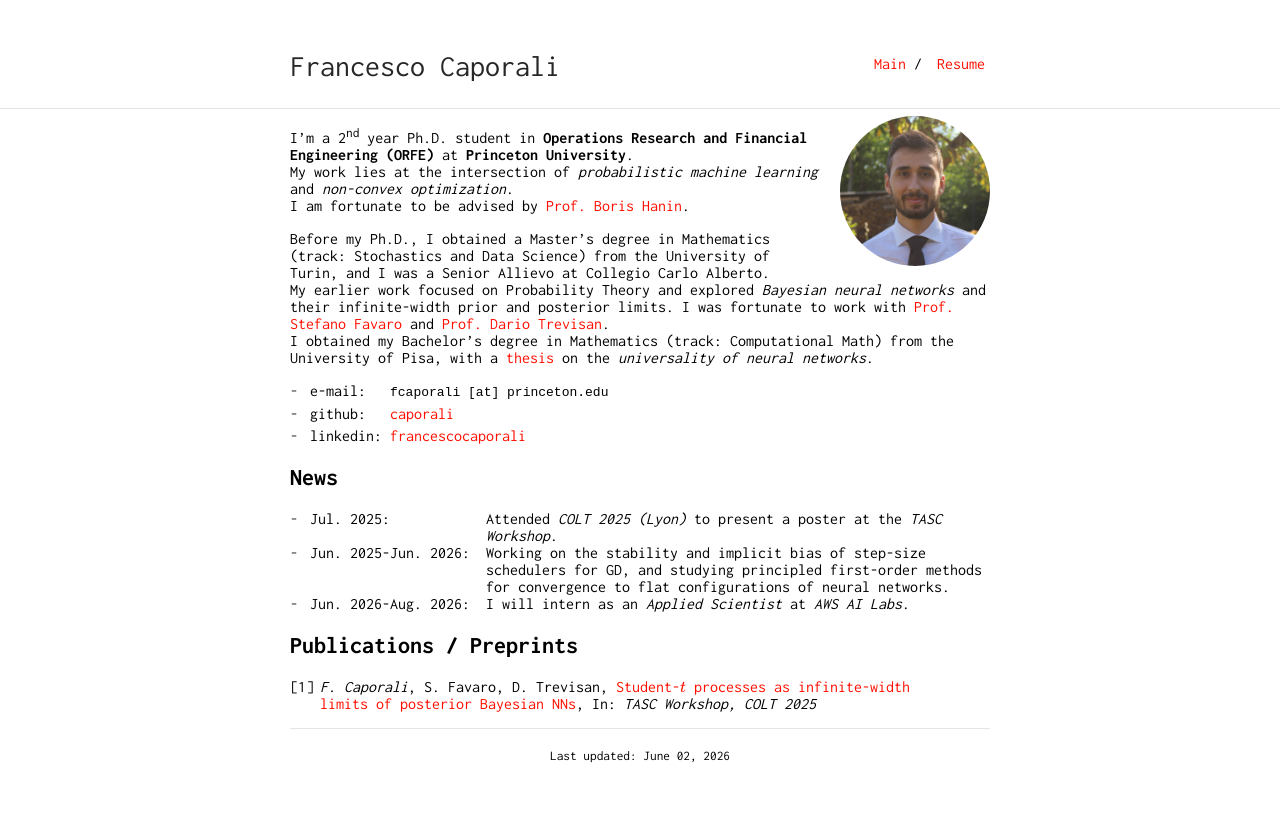
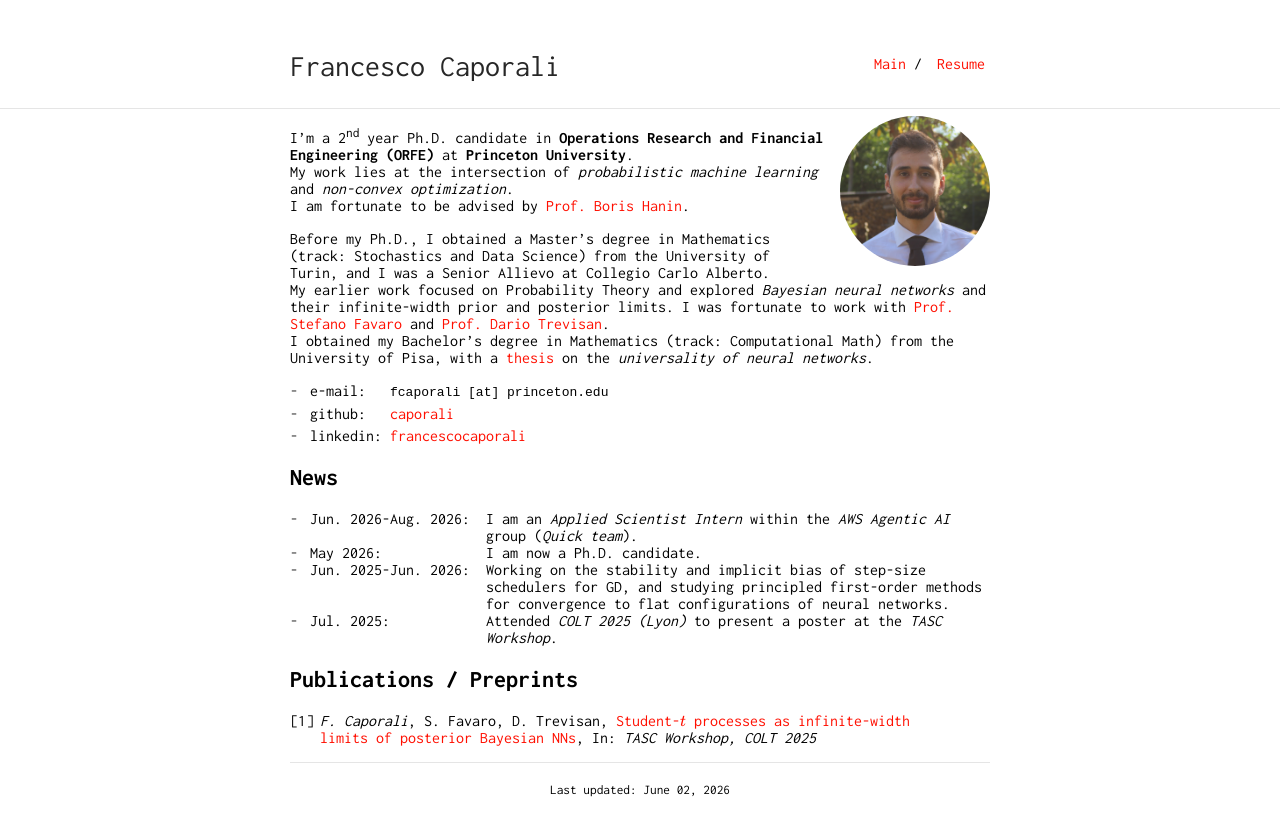
Before and after one commit to caporali/caporali.github.io, a Jekyll site: the page built from index.md, in a window 1280 px wide. Shown: the top 836 px of the page. Built offline with Jekyll 4.4.1, drawn with Linux system fonts in a browser that asks for light colours.

Commit message:
amazon role and phd candidacy

```diff
--- a/index.md
+++ b/index.md
@@ -4,7 +4,7 @@ layout: default
 
 <img class = "profile-picture" src = "files/images/profile_pic_caporali.jpg">
 
-I'm a 2<sup>nd</sup> year Ph.D. student in **Operations Research and Financial Engineering (ORFE)** at **Princeton University**. <br>
+I'm a 2<sup>nd</sup> year Ph.D. candidate in **Operations Research and Financial Engineering (ORFE)** at **Princeton University**. <br>
 My work lies at the intersection of *probabilistic machine learning* and *non-convex optimization*. <br>
 I am fortunate to be advised by [Prof. Boris Hanin](https://boris-hanin.github.io/).
 
@@ -23,9 +23,15 @@ I obtained my Bachelor's degree in Mathematics (track: Computational Math) from
 
 <ul class = "news">
 	<li>
-		<span> Jul. 2025: </span>
+		<span> Jun. 2026-Aug. 2026: </span>
 		<span>
-			Attended <i>COLT 2025 (Lyon)</i> to present a poster at the <i>TASC Workshop</i>.
+			I am an <i>Applied Scientist Intern</i> within the <i>AWS Agentic AI</i> group (<i>Quick team</i>).
+		</span>
+	</li>
+	<li>
+		<span> May 2026: </span>
+		<span>
+			I am now a Ph.D. candidate.
 		</span>
 	</li>
 	<li>
@@ -35,9 +41,9 @@ I obtained my Bachelor's degree in Mathematics (track: Computational Math) from
 		</span>
 	</li>
 	<li>
-		<span> Jun. 2026-Aug. 2026: </span>
+		<span> Jul. 2025: </span>
 		<span>
-			I will intern as an <i>Applied Scientist</i> at <i>AWS AI Labs</i>.
+			Attended <i>COLT 2025 (Lyon)</i> to present a poster at the <i>TASC Workshop</i>.
 		</span>
 	</li>
 </ul>
```
